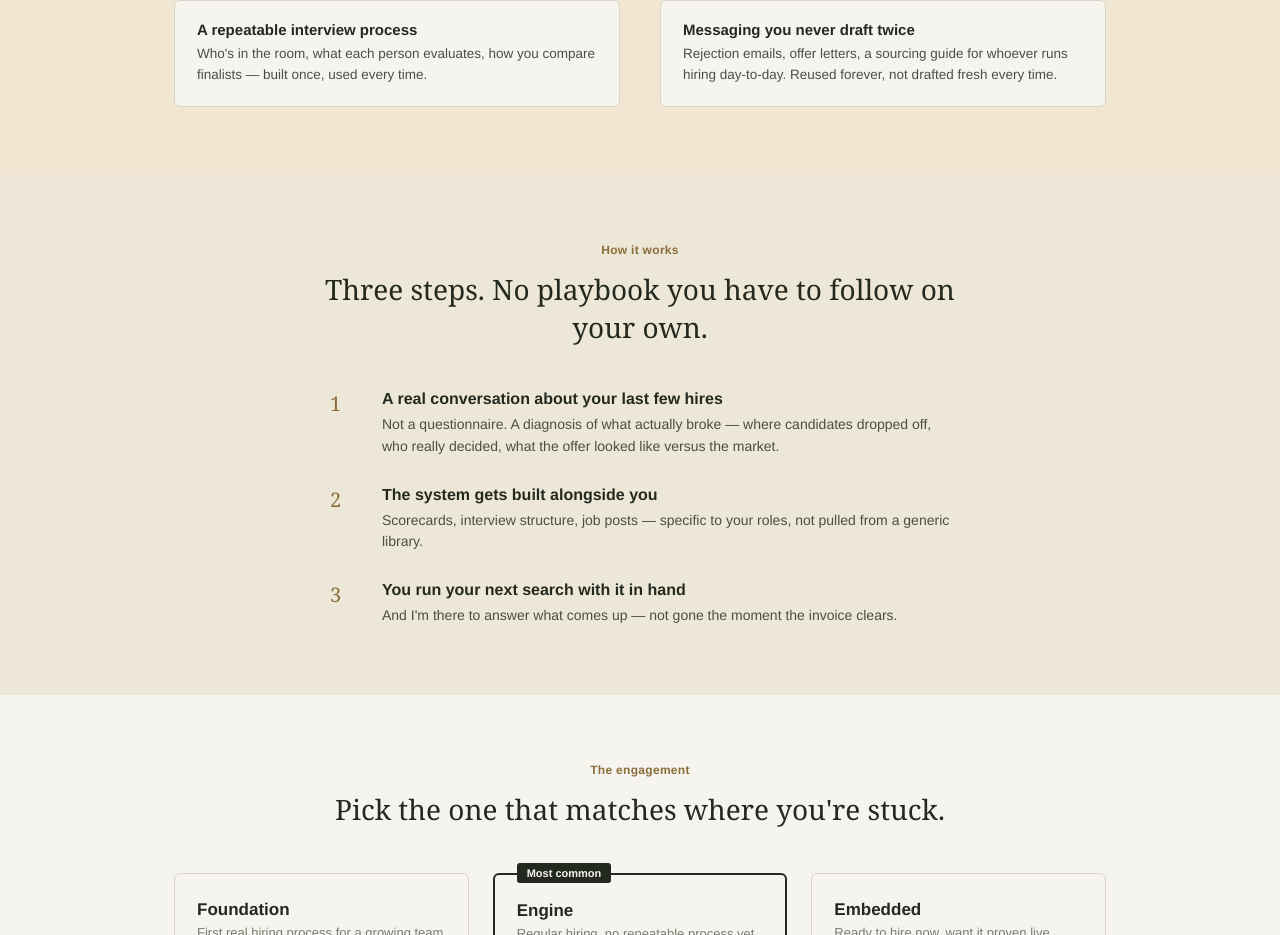
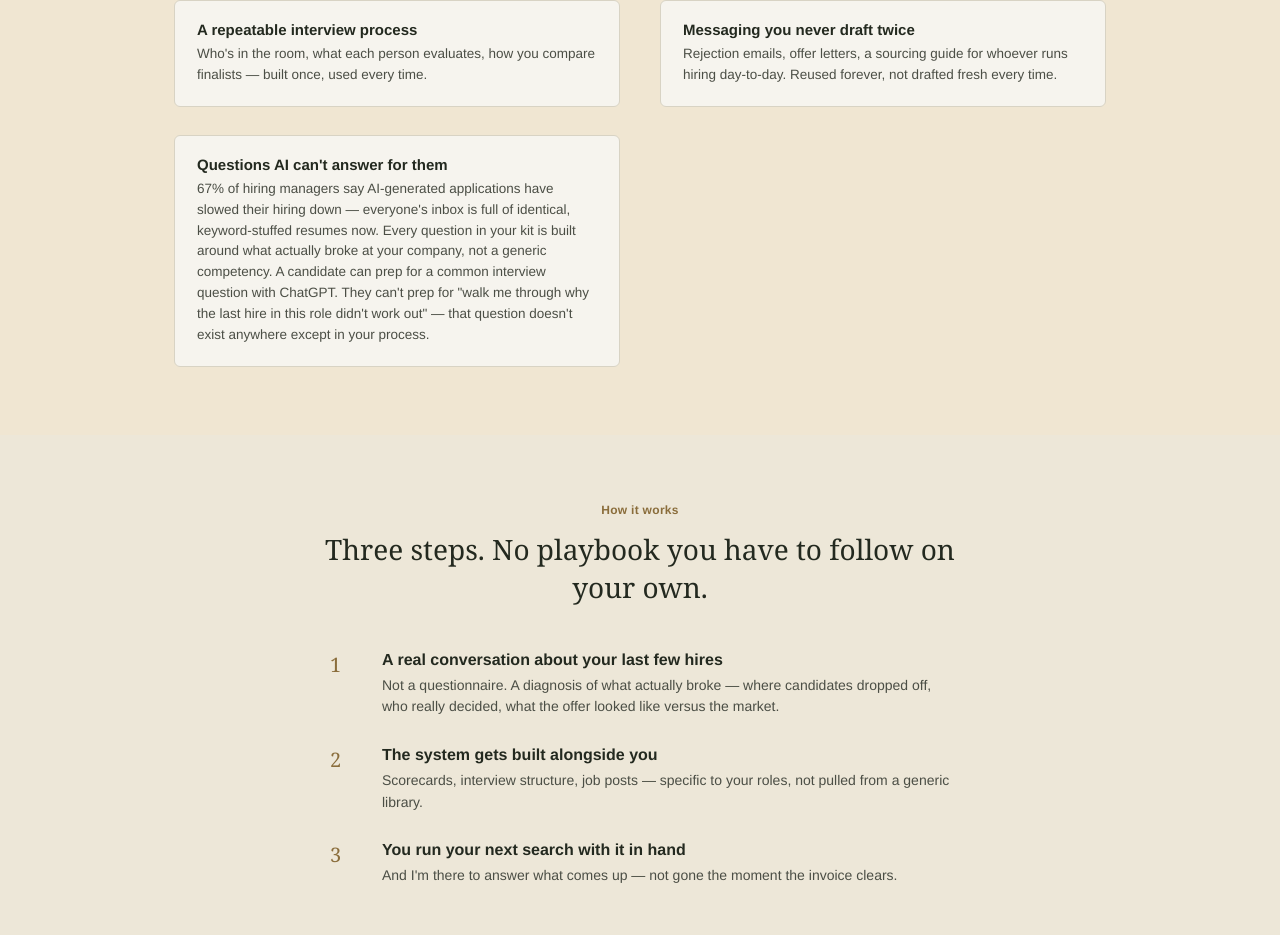
Before and after one commit to cronere/hiringhandoff, a Next.js app: page / in a window 1280 px wide. Shown: the part 1558-2493 px from the top of the page. Built offline with nearby package versions, Linux system fonts and the light colour scheme.

Commit message:
Update page.js

```diff
--- a/app/page.js
+++ b/app/page.js
@@ -1,4 +1,4 @@
-const CALENDLY_URL = "https://calendly.com/YOUR-CALENDLY-HANDLE/hireframing-intro"; // TODO: replace with your real Calendly link
+const CALENDLY_URL = "https://calendly.com/jacob-merkley/hh-intro-call";
 const LINKEDIN_URL = "https://www.linkedin.com/in/jacobmerkley/";
 
 export default function Home() {
@@ -122,6 +122,20 @@ export default function Home() {
                   Rejection emails, offer letters, a sourcing guide for
                   whoever runs hiring day-to-day. Reused forever, not drafted
                   fresh every time.
+                </div>
+              </div>
+              <div className="system-item system-item-wide">
+                <div className="system-item-title">Questions AI can&apos;t answer for them</div>
+                <div className="system-item-body">
+                  67% of hiring managers say AI-generated applications have
+                  slowed their hiring down — everyone&apos;s inbox is full of
+                  identical, keyword-stuffed resumes now. Every question in
+                  your kit is built around what actually broke at your
+                  company, not a generic competency. A candidate can prep for
+                  a common interview question with ChatGPT. They can&apos;t
+                  prep for &quot;walk me through why the last hire in this role
+                  didn&apos;t work out&quot; — that question doesn&apos;t exist
+                  anywhere except in your process.
                 </div>
               </div>
             </div>
```
